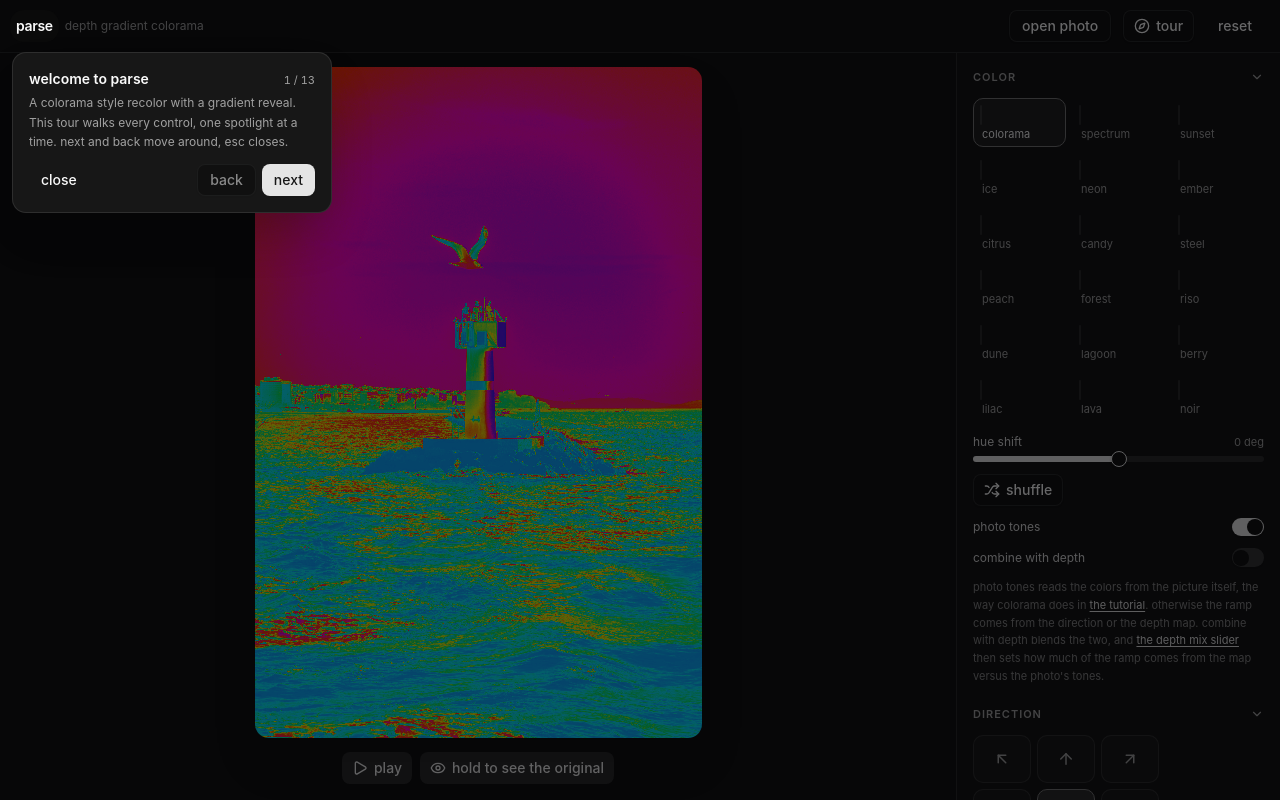
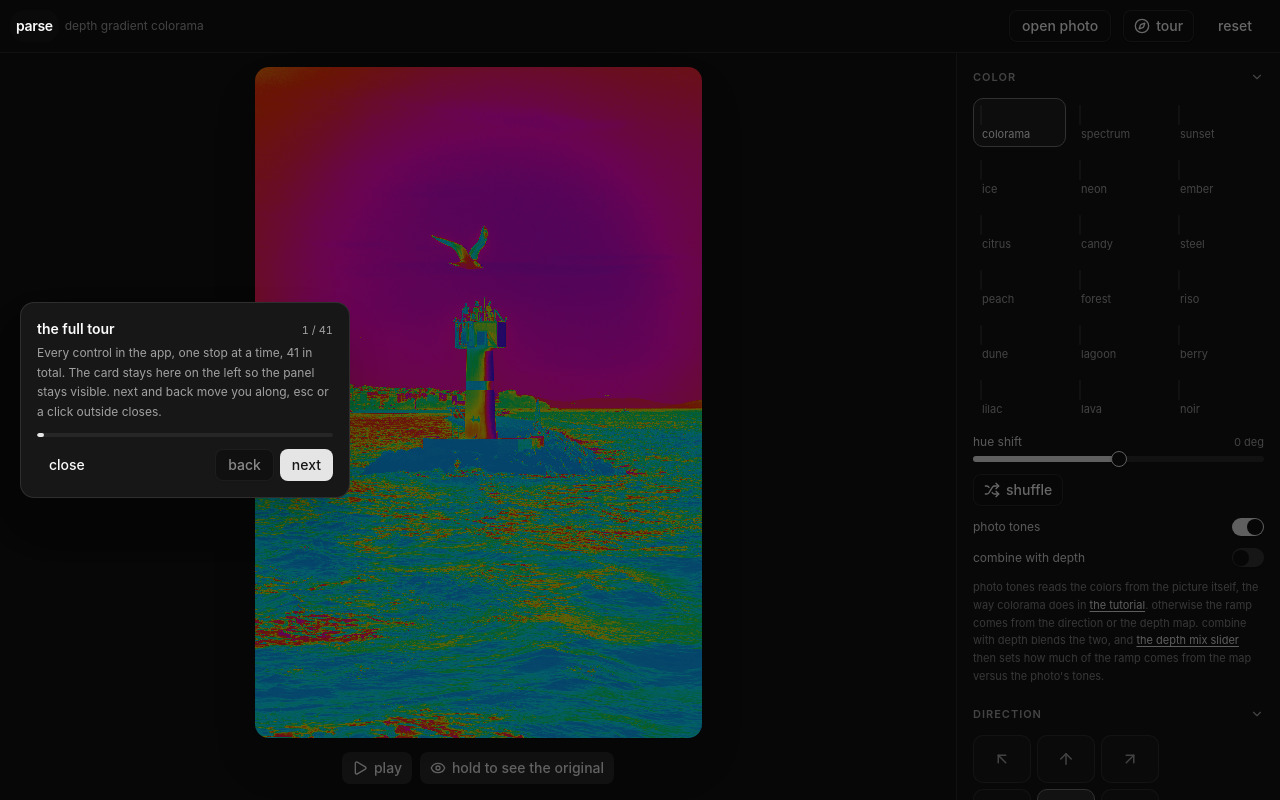
Before and after one commit to sloemo01/parse, a React (Vite) app: page / in a window 1280 px wide. Both pictures are taken after a click on the button "tour". Built offline with nearby package versions, Linux system fonts and the light colour scheme.

Commit message:
tour: 41 stops covering every control, card docked left so the panel stays usable

```diff
--- a/src/App.jsx
+++ b/src/App.jsx
@@ -750,6 +750,7 @@ export default function App() {
           </Button>
         ) : null}
         <Button
+          id="tour-start"
           variant="outline"
           size="sm"
           onClick={() => setTourOpen(true)}
@@ -802,6 +803,7 @@ export default function App() {
           {status === 'ready' && (
             <div id="tour-transport" className="flex shrink-0 items-center justify-center gap-2 px-4 pb-4">
               <Button
+                id="tour-playmain"
                 variant="secondary"
                 size="sm"
                 onClick={startPlayback}
@@ -811,6 +813,7 @@ export default function App() {
                 {playing ? 'stop' : 'play'}
               </Button>
               <Button
+                id="tour-hold"
                 variant="secondary"
                 size="sm"
                 title="hold to see the original"
--- a/src/components/Tour.jsx
+++ b/src/components/Tour.jsx
@@ -1,93 +1,262 @@
 import { useCallback, useEffect, useState } from 'react'
 import { Button } from './ui/button.jsx'
 
-// The guided walkthrough. Each step spotlights one control: sections get
-// opened first, the target scrolls into view, then a card explains it.
-// Anchors are looked up by id across the whole document, so panel controls
-// and stage controls sit in the same tour.
+// The guided walkthrough. Every control gets its own stop: the owning
+// section opens if needed, the target scrolls into view and gets ringed
+// while a card explains it. The card stays docked on the left and never
+// moves, so the panel under the spotlight stays visible and next/back stay
+// under the cursor. Anchors are ids looked up across the whole document, so
+// stage controls and panel controls sit in the same tour.
 const STEPS = [
   {
     anchor: '#tour-brand',
     scroll: false,
-    title: 'welcome to parse',
-    text: 'A colorama style recolor with a gradient reveal. This tour walks every control, one spotlight at a time. next and back move around, esc closes.',
+    title: 'the full tour',
+    text: 'Every control in the app, one stop at a time, 41 in total. The card stays here on the left so the panel stays visible. next and back move you along, esc or a click outside closes.',
   },
   {
     anchor: '#tour-open-photo',
     scroll: false,
     title: 'open photo',
-    text: 'Load any photo at any size, or drop one straight onto the canvas. default photo brings the lighthouse back.',
+    text: 'Load any photo at any size, or drop one straight onto the canvas. Once you load your own, a default photo button appears beside this one to bring the lighthouse back.',
+  },
+  {
+    anchor: '#tour-reset',
+    scroll: false,
+    title: 'reset',
+    text: 'Puts every control back to its defaults, the depth switch included.',
   },
   {
     anchor: '#tour-stage',
     scroll: false,
     title: 'the stage',
-    text: 'Everything renders live in WebGL. The colorized layer sits on top, and the untouched original waits underneath for the reveal.',
+    text: 'The live render. The colorized layer sits on top and the untouched original waits underneath. Press and hold anywhere on the photo itself to peek at it.',
   },
   {
-    anchor: '#sec-color',
+    anchor: '#tour-playmain',
+    scroll: false,
+    title: 'play',
+    text: 'Runs the sweep end to end: the colorized layer travels across and the original comes up underneath.',
+  },
+  {
+    anchor: '#tour-hold',
+    scroll: false,
+    title: 'hold to see the original',
+    text: 'Peek at the untouched photo for as long as you hold the button. Release and the colorized layer snaps back.',
+  },
+  {
+    anchor: '#tour-palettes',
     open: 'sec-color',
-    title: 'color',
-    text: 'Eighteen palette combos, hue shift, shuffle. photo tones re-inks the picture by its own light and shadow, the colorama trick from the linked video.',
+    title: 'the combos',
+    text: 'Eighteen gradient strips. Every color in the render comes from a position on the strip of the selected combo.',
+  },
+  {
+    anchor: '#tour-hueshift',
+    open: 'sec-color',
+    title: 'hue shift',
+    text: 'Rotates every color in the palette around the wheel, in degrees.',
+  },
+  {
+    anchor: '#tour-shuffle',
+    open: 'sec-color',
+    title: 'shuffle',
+    text: 'Jumps to a random combo with a random hue, for happy accidents.',
+  },
+  {
+    anchor: '#tour-tutorial',
+    open: 'sec-color',
+    title: 'the tutorial',
+    text: 'The After Effects video this whole shader is modelled on. Opens in a new tab.',
+  },
+  {
+    anchor: '#tour-phototones',
+    open: 'sec-color',
+    title: 'photo tones',
+    text: "Reads the colors from the picture's own light and shadow, the way colorama does. On by default, and while it is on it takes over the ramp the depth map would otherwise drive.",
   },
   {
     anchor: '#tour-combine',
     open: 'sec-color',
     title: 'combine with depth',
-    text: 'Off, the photo tones decide the colors alone. On, the depth map shares the job, and the depth mix slider sets the blend between the two.',
+    text: 'Blends the photo tones with the depth map instead of letting the tones win alone, and the depth mix slider then sets the share. The underlined link right below jumps straight to that slider.',
   },
   {
-    anchor: '#sec-direction',
+    anchor: '#tour-dirpad',
     open: 'sec-direction',
     title: 'direction',
-    text: 'The arrows push the ramp across the frame. The center dot turns it into a radial bloom from the middle.',
+    text: 'The arrows push the ramp across the frame; the center dot makes it a radial bloom from the middle.',
   },
   {
-    anchor: '#sec-reveal',
+    anchor: '#tour-invert',
+    open: 'sec-direction',
+    title: 'invert',
+    text: 'Flips the ramp, so both ends swap.',
+  },
+  {
+    anchor: '#tour-revealslider',
     open: 'sec-reveal',
     title: 'reveal',
-    text: 'play sweeps the colorized layer away so the original comes up underneath. wipe source decides whether the front follows the direction, the depth map, or a blend. softness and sweep blur shape the edge.',
+    text: 'Scrubs the wipe by hand. 0 is the full colorized layer, 1 is the original, everything between is the transition.',
   },
   {
-    anchor: '#sec-motion',
-    open: 'sec-motion',
-    title: 'motion',
-    text: 'animate cycles the palette forever. speed sets the pace, loop length sets how long the recorded loop runs.',
+    anchor: '#tour-playsec',
+    open: 'sec-reveal',
+    title: 'play, panel side',
+    text: 'Same sweep as the big play, for when your hand is already on this side.',
   },
   {
-    anchor: '#sec-effects',
-    open: 'sec-effects',
-    title: 'effects',
-    text: 'dither breaks the ramp into ordered dots right before the posterize step, for a print like grain.',
+    anchor: '#tour-wipesource',
+    open: 'sec-reveal',
+    title: 'wipe source',
+    text: "At direction the front moves along the chosen arrow. Slide it toward depth map and the original comes in along the scene's contours instead.",
   },
   {
-    anchor: '#sec-depth',
-    open: 'sec-depth',
-    title: 'depth',
-    text: 'The depth map is a distance ruler the colors and the reveal can read. ai depth computes one for any photo on the server, so nothing downloads. save map exports it, and the switch turns depth off completely.',
+    anchor: '#tour-softness',
+    open: 'sec-reveal',
+    title: 'softness',
+    text: 'How wide and soft the edge of the reveal front is.',
   },
   {
-    anchor: '#sec-output',
-    open: 'sec-output',
-    title: 'output',
-    text: 'blend mixes the colorized layer over the photo. export png saves the frame, export video records the sweep, export loop records the animate cycle as a seamless clip.',
+    anchor: '#tour-sweepblur',
+    open: 'sec-reveal',
+    title: 'sweep blur',
+    text: 'Blurs the input while the sweep runs, peaking halfway through, like the animated box blur in the tutorial.',
   },
   {
-    anchor: '#tour-transport',
-    scroll: false,
-    title: 'transport',
-    text: 'play runs the reveal end to end. hold to see the original peeks at the untouched photo for as long as you hold, and snaps back when you let go.',
+    anchor: '#tour-rollcolors',
+    open: 'sec-reveal',
+    title: 'roll colors',
+    text: 'The palette cycles through while the sweep runs, so colors flow through the frame as it reveals.',
   },
   {
-    anchor: '#tour-reset',
+    anchor: '#tour-animate',
+    open: 'sec-motion',
+    title: 'animate',
+    text: 'Cycles the palette forever, a living loop of the whole image.',
+  },
+  {
+    anchor: '#tour-speed',
+    open: 'sec-motion',
+    title: 'speed',
+    text: 'How fast animate cycles.',
+  },
+  {
+    anchor: '#tour-looplength',
+    open: 'sec-motion',
+    title: 'loop length',
+    text: 'Sets the length of the seamless loop export. It snaps to whole palette rounds so the clip repeats without a seam.',
+  },
+  {
+    anchor: '#tour-cycles',
+    open: 'sec-effects',
+    title: 'cycles',
+    text: 'How many palette rounds fit across the frame. Above 1 the strip repeats across the image.',
+  },
+  {
+    anchor: '#tour-phase',
+    open: 'sec-effects',
+    title: 'phase',
+    text: 'Shifts where in the palette the ramp starts, sliding all colors at once.',
+  },
+  {
+    anchor: '#tour-steps',
+    open: 'sec-effects',
+    title: 'steps',
+    text: 'Posterizes the ramp into flat bands. 1 is the smooth gradient, higher numbers go chunky print.',
+  },
+  {
+    anchor: '#tour-loopramp',
+    open: 'sec-effects',
+    title: 'loop ramp',
+    text: 'Wraps the ramp so it tiles around instead of clamping at the ends.',
+  },
+  {
+    anchor: '#tour-dither',
+    open: 'sec-effects',
+    title: 'dither',
+    text: 'Patterns the ramp into ordered dots right before the posterize step. Switching it on bumps steps to 8 automatically.',
+  },
+  {
+    anchor: '#tour-ditheramount',
+    open: 'sec-effects',
+    title: 'dither amount',
+    text: 'How strong the dot pattern is.',
+  },
+  {
+    anchor: '#tour-dithersize',
+    open: 'sec-effects',
+    title: 'dither size',
+    text: 'The dot size in pixels, 1 to 10. The cell size is locked to the photo, so a full size export matches the screen.',
+  },
+  {
+    anchor: '#tour-ditherstyle',
+    open: 'sec-effects',
+    title: 'bayer or noise',
+    text: 'An ordered lattice or random grain. Bayer is the classic print look, noise is softer.',
+  },
+  {
+    anchor: '#tour-usedepth',
+    open: 'sec-depth',
+    title: 'use depth map',
+    text: 'The on and off for everything depth related. Off means no depth pass and no server call at all.',
+  },
+  {
+    anchor: '#depth-mix',
+    open: 'sec-depth',
+    title: 'depth mix',
+    text: 'The blend knob: ramp position on one side, the depth map on the other. With combine on it becomes tones versus depth instead.',
+  },
+  {
+    anchor: '#tour-viewdepth',
+    open: 'sec-depth',
+    title: 'view depth',
+    text: 'Shows the depth map itself: bright is far, dark is near. A quick sanity check on any photo.',
+  },
+  {
+    anchor: '#tour-aidepth',
+    open: 'sec-depth',
+    title: 'ai depth',
+    text: 'Computes a fresh depth map for the current photo. It runs on a small serverless function that carries the model, so nothing is downloaded here.',
+  },
+  {
+    anchor: '#tour-savemap',
+    open: 'sec-depth',
+    title: 'save map',
+    text: 'Downloads the current depth map as a grayscale png.',
+  },
+  {
+    anchor: '#tour-blend',
+    open: 'sec-output',
+    title: 'blend',
+    text: 'How much of the colorized layer sits over the photo. At 100% the photo is fully replaced by the ramp.',
+  },
+  {
+    anchor: '#tour-exportpng',
+    open: 'sec-output',
+    title: 'export png',
+    text: 'Saves the current frame at the full buffer resolution.',
+  },
+  {
+    anchor: '#tour-exportvideo',
+    open: 'sec-output',
+    title: 'export video',
+    text: 'Records the sweep as an mp4 in quality mode: frames are rendered on a fixed clock and encoded at 40 mbps, with the realtime recorder as fallback.',
+  },
+  {
+    anchor: '#tour-exportloop',
+    open: 'sec-output',
+    title: 'export loop',
+    text: 'Records the animate cycle as a seamless looping clip, at the loop length set in motion.',
+  },
+  {
+    anchor: '#tour-start',
     scroll: false,
     title: 'tour done',
-    text: 'reset brings every control back to its defaults. poke at anything, nothing here breaks.',
+    text: "That's the whole app. Replay this tour from this button anytime, and reset returns everything to defaults.",
   },
 ]
 
-const CARD_W = 320
-const CARD_H = 190
+const CARD_W = 330
 
 export default function Tour({ open, onClose }) {
   const [step, setStep] = useState(0)
@@ -155,17 +324,6 @@ export default function Tour({ open, onClose }) {
 
   if (!open) return null
 
-  const vw = window.innerWidth
-  const vh = window.innerHeight
-  let card = null
-  if (rect) {
-    let left = rect.left + rect.width / 2 - CARD_W / 2
-    left = Math.max(12, Math.min(vw - CARD_W - 12, left))
-    let top = rect.bottom + 16
-    if (top + CARD_H > vh - 12) top = Math.max(12, rect.top - CARD_H - 16)
-    card = { left, top }
-  }
-
   return (
     <div className="fixed inset-0 z-[90]">
       <div className="absolute inset-0" onClick={onClose} />
@@ -181,10 +339,11 @@ export default function Tour({ open, onClose }) {
           }}
         />
       )}
-      {card && (
+      {/* Docked left, vertically centered with the margin auto trick, so the
+          card never moves between steps. */}
       <div
         className="absolute rounded-xl border border-border bg-card p-4 shadow-2xl"
-          style={{ left: card.left, top: card.top, width: CARD_W }}
+        style={{ left: 20, top: 0, bottom: 0, margin: 'auto', width: CARD_W, height: 'fit-content' }}
       >
         <div className="mb-1 flex items-baseline justify-between gap-3">
           <span className="text-sm font-semibold">{s.title}</span>
@@ -193,6 +352,12 @@ export default function Tour({ open, onClose }) {
           </span>
         </div>
         <p className="text-xs leading-relaxed text-muted-foreground">{s.text}</p>
+        <div className="mt-3 h-1 overflow-hidden rounded-full bg-muted">
+          <div
+            className="h-full rounded-full bg-primary transition-[width] duration-200"
+            style={{ width: `${((step + 1) / STEPS.length) * 100}%` }}
+          />
+        </div>
         <div className="mt-3 flex items-center justify-between gap-2">
           <Button variant="ghost" size="sm" onClick={onClose}>
             close
@@ -213,7 +378,6 @@ export default function Tour({ open, onClose }) {
           </span>
         </div>
       </div>
-      )}
     </div>
   )
 }
```
Also changed, not shown: src/components/Controls.jsx (+34 -10 lines). Lines whose indentation alone changed are shown as unchanged.
